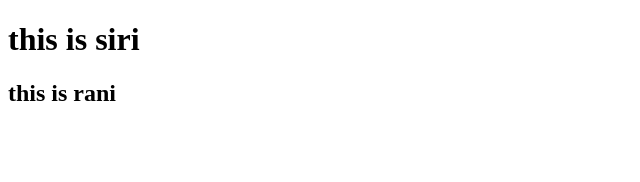
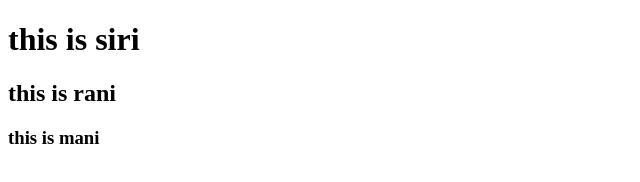
Before and after one commit to shirishavislavath14/78-r11, a plain HTML site: page index.html in a window 1280 px wide. Shown: the whole page, without its empty margins (0-640 px from the left). Drawn offline with Linux system fonts and the light colour scheme.

Commit message:
testers1

```diff
--- a/index.html
+++ b/index.html
@@ -8,5 +8,6 @@
 <body>
     <h1>this is siri</h1>
     <h2>this is rani</h2>
+    <h3> this is  mani</h3>
 </body>
 </html>
```
